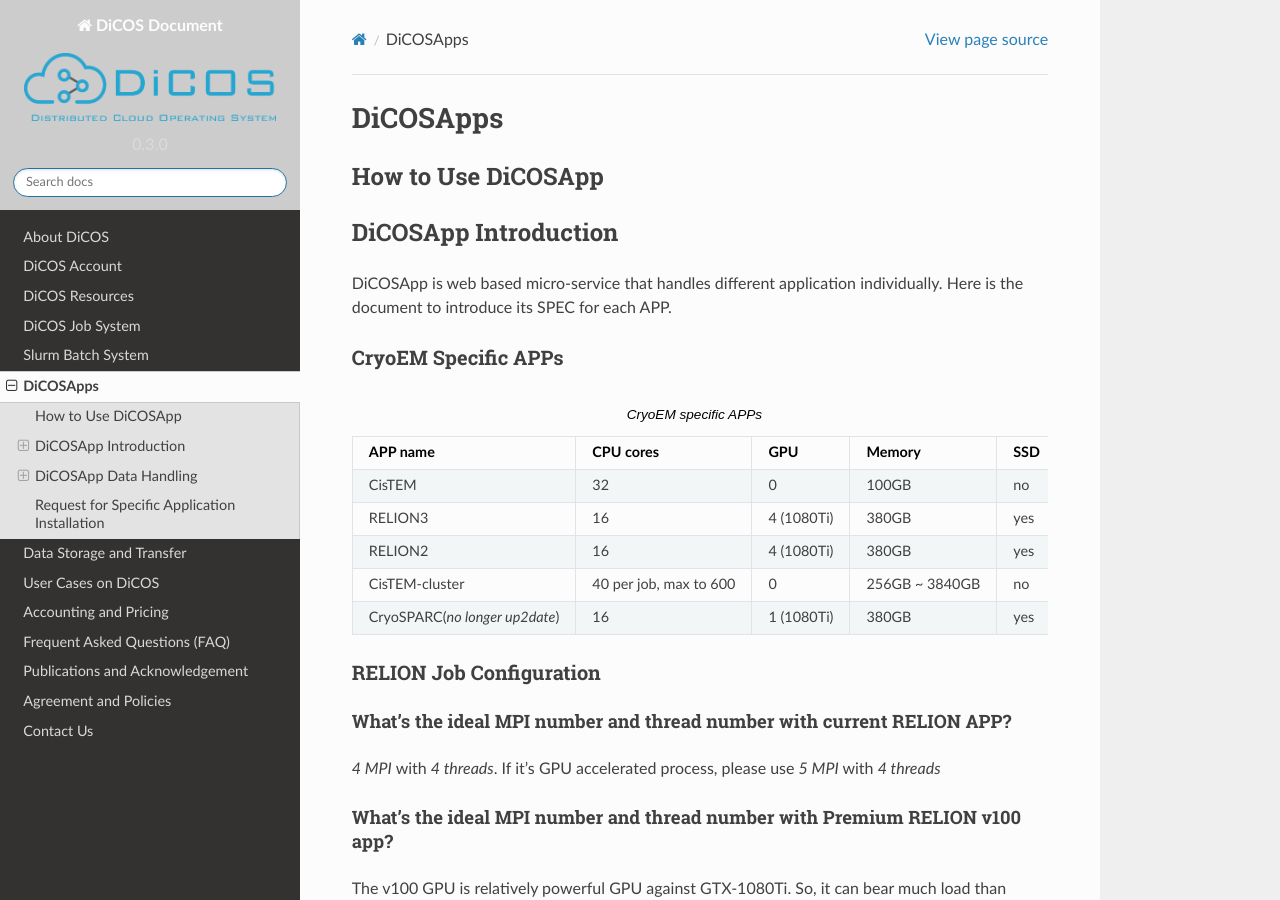
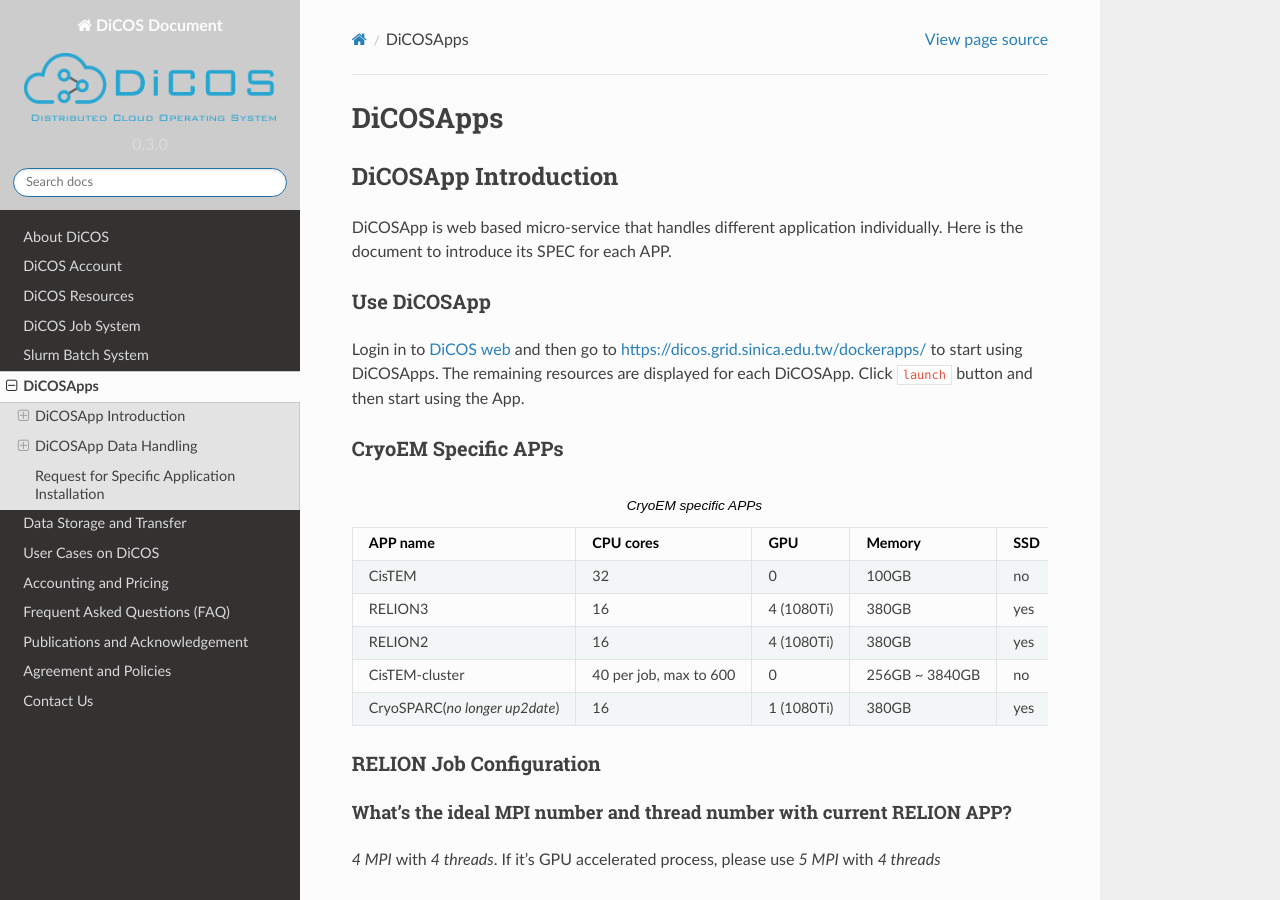
Before and after one commit to ASGCOPS/dicos_document, a Sphinx documentation site: the page built from docs/source/dicosapp.rst, in a window 1280 px wide and 900 px high. Built offline with Sphinx 7.4.7 and the Read the Docs theme 2.0.0, drawn with Linux system fonts in a browser that asks for light colours.

Commit message:
Edit dicosapp.rst

```diff
--- a/docs/source/dicosapp.rst
+++ b/docs/source/dicosapp.rst
@@ -1,16 +1,18 @@
 ************
 DiCOSApps
 ************
-
-======================
-How to Use DiCOSApp
-======================
 
 ======================
 DiCOSApp Introduction
 ======================
 
 DiCOSApp is web based micro-service that handles different application individually. Here is the document to introduce its SPEC for each APP.
+
+----------------------
+Use DiCOSApp
+----------------------
+
+Login in to `DiCOS web <https://dicos.grid.sinica.edu.tw>`_ and then go to https://dicos.grid.sinica.edu.tw/dockerapps/ to start using DiCOSApps. The remaining resources are displayed for each DiCOSApp. Click ``launch`` button and then start using the App.
 
 ------------------------
 CryoEM Specific APPs
```
